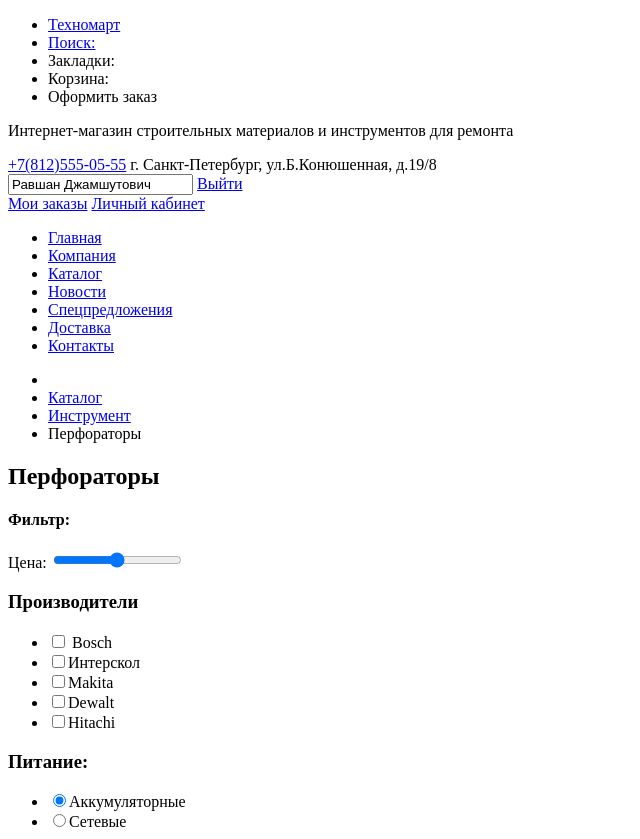
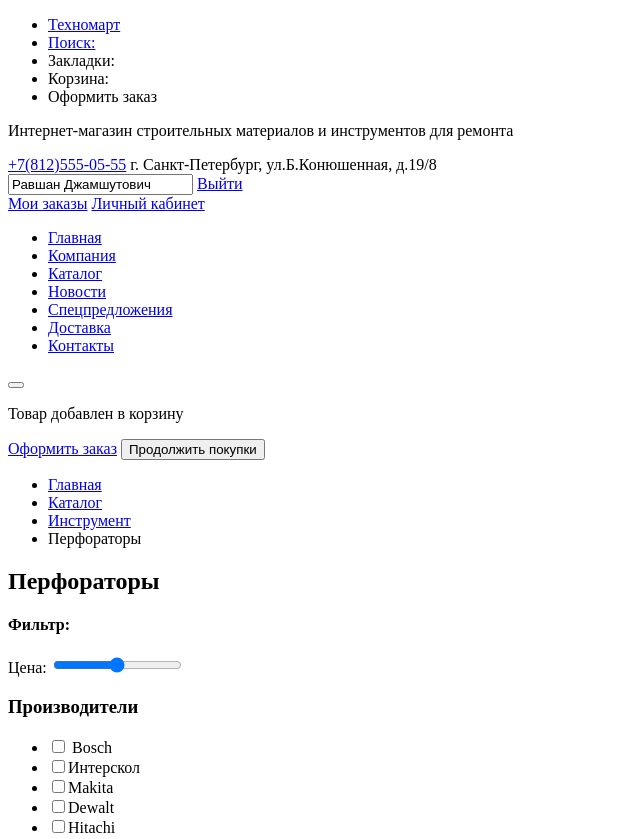
Before and after one commit to V0va3000/1275023-technomart-27, a plain HTML site: page catalog.html in a window 1280 px wide. Shown: the top 839 px of the page, without its empty margins (0-640 px from the left). Drawn offline with Linux system fonts and the light colour scheme.

Commit message:
Добавления в задание форм

```diff
--- a/catalog.html
+++ b/catalog.html
@@ -42,8 +42,14 @@
         </nav>
     </header>
     <main>
+        <div class="order_check">
+            <button name="cloced"></button>
+            <p>Товар добавлен в корзину</p>
+            <a href="#">Оформить заказ</a>
+            <button name="continue">Продолжить покупки</button>
+        </div>
         <ul>
-            <li><a href="index.html"> </a></li>
+            <li><a href="index.html">Главная</a></li>
             <li><a href="#">Каталог</a></li>
             <li><a href="#">Инструмент</a></li>
             <li>Перфораторы</li>
```
